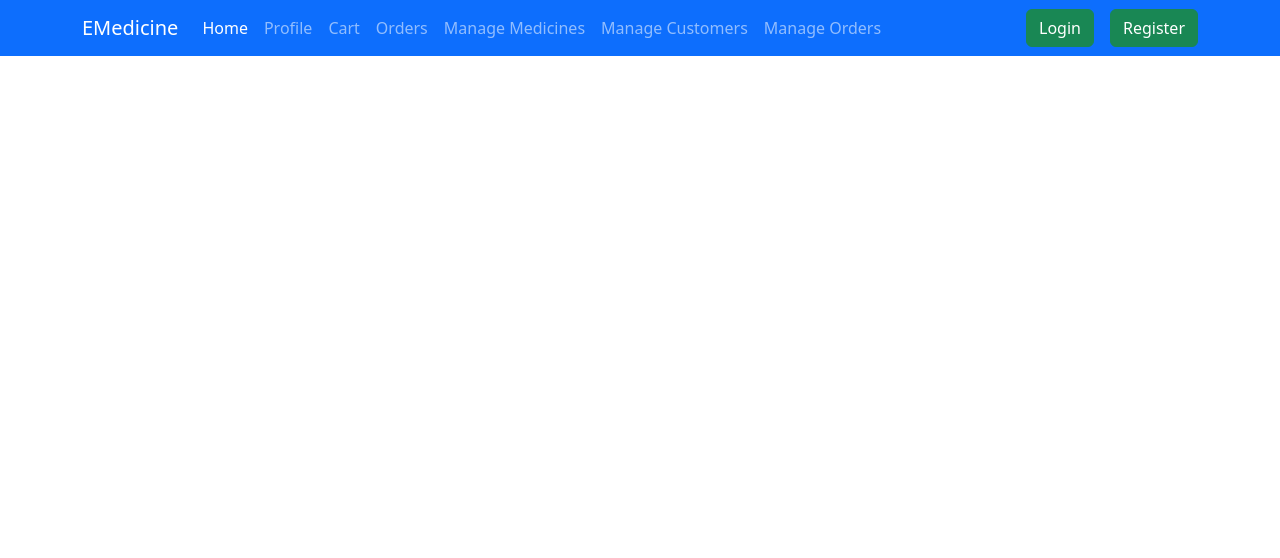
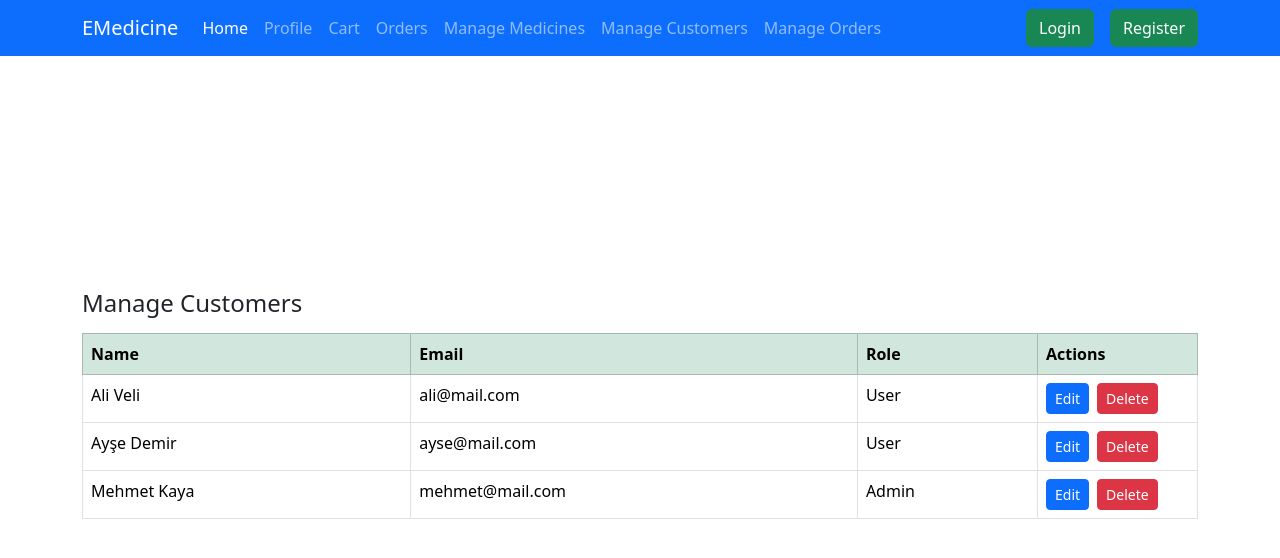
Before and after one commit to Khalid-Agha-2000/E-Medicine-Store-ASP.NET-Core-, a React (Vite) app in the folder Frontend/EMedicine-Frontend/: page /customerlist in a window 1280 px wide. Shown: the top 558 px of the page. Built offline with nearby package versions, Linux system fonts and the light colour scheme.

Commit message:
Added customerlist page layout

```diff
--- a/Frontend/EMedicine-Frontend/src/components/admin/CustomerList.jsx
+++ b/Frontend/EMedicine-Frontend/src/components/admin/CustomerList.jsx
@@ -1,5 +1,41 @@
 export default function CustomerList() {
-    return(
-        <div></div>
+    const customers = [
+        { id: 1, name: "Ali Veli", email: "ali@mail.com", role: "User" },
+        { id: 2, name: "Ayşe Demir", email: "ayse@mail.com", role: "User" },
+        { id: 3, name: "Mehmet Kaya", email: "mehmet@mail.com", role: "Admin" },
+    ];
+
+    return (
+        <div className="container mt-4">
+            <h4 className="mb-3">Manage Customers</h4>
+
+            <table className="table table-bordered table-hover">
+                <thead className="table-success">
+                    <tr>
+                        <th>Name</th>
+                        <th>Email</th>
+                        <th>Role</th>
+                        <th style={{ width: "160px" }}>Actions</th>
+                    </tr>
+                </thead>
+                <tbody>
+                    {customers.map(user => (
+                        <tr key={user.id}>
+                            <td>{user.name}</td>
+                            <td>{user.email}</td>
+                            <td>{user.role}</td>
+                            <td>
+                                <button className="btn btn-sm btn-primary me-2">
+                                    Edit
+                                </button>
+                                <button className="btn btn-sm btn-danger">
+                                    Delete
+                                </button>
+                            </td>
+                        </tr>
+                    ))}
+                </tbody>
+            </table>
+        </div>
     );
 }
```
